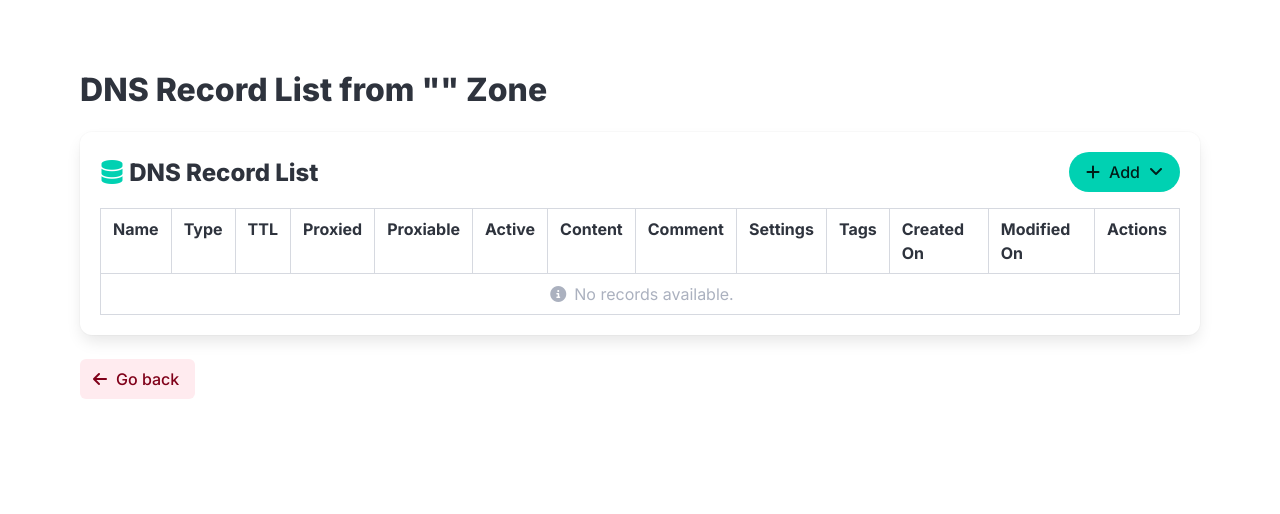
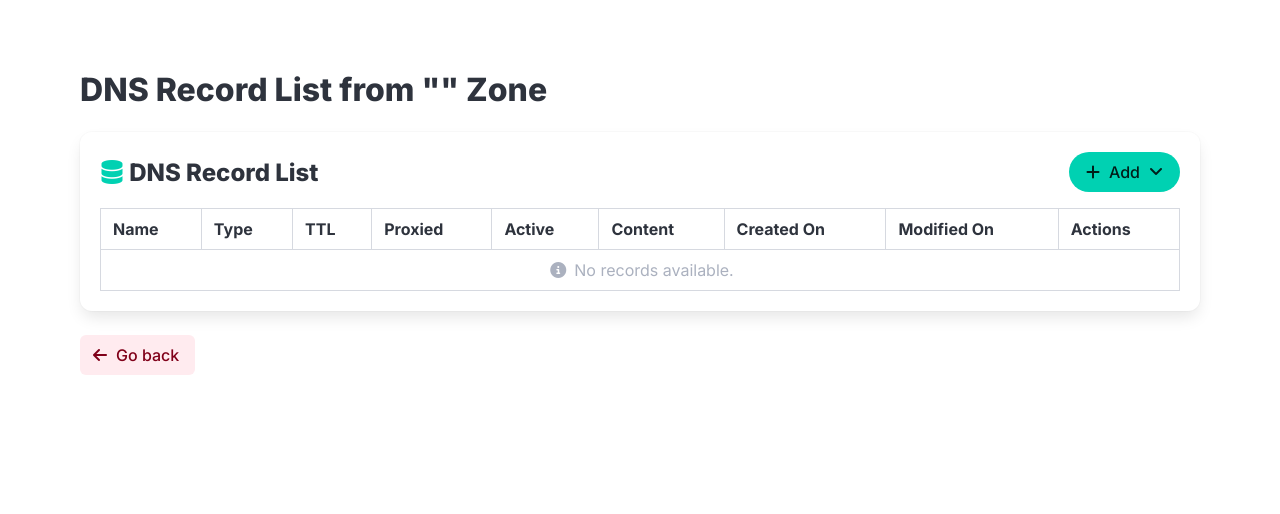
Before and after one commit to AstronautMarkus/DNSentinel, a Flask app: template dnsentinel/app/templates/records/list.html in a window 1280 px wide. Shown: the part 68-582 px from the top of the page. Run offline with Flask 3, Linux system fonts and the light colour scheme; the template is opened without the code that fills it, so the values that code supplies are empty; some libraries are stand-ins or nearby versions.

Commit message:
refactor: simplify DNS record list by removing unused columns

```diff
--- a/dnsentinel/app/templates/records/list.html
+++ b/dnsentinel/app/templates/records/list.html
@@ -43,12 +43,8 @@
               <th>Type</th>
               <th>TTL</th>
               <th>Proxied</th>
-              <th>Proxiable</th>
               <th>Active</th>
               <th>Content</th>
-              <th>Comment</th>
-              <th>Settings</th>
-              <th>Tags</th>
               <th>Created On</th>
               <th>Modified On</th>
               <th>Actions</th>
@@ -77,13 +73,6 @@
                 {% endif %}
               </td>
               <td>
-                {% if record.proxiable %}
-                  <span class="tag is-success is-light"><i class="fas fa-check"></i> Yes</span>
-                {% else %}
-                  <span class="tag is-light"><i class="fas fa-times"></i> No</span>
-                {% endif %}
-              </td>
-              <td>
                 {% if record.active %}
                   <span class="tag is-success"><i class="fas fa-check-circle"></i> Active</span>
                 {% else %}
@@ -92,25 +81,6 @@
               </td>
               <td>
                 <span class="has-text-dark">{{ record.content or '-' }}</span>
-              </td>
-              <td>
-                <span class="has-text-grey-dark">{{ record.comment or '-' }}</span>
-              </td>
-              <td>
-                {% if record.settings %}
-                  <span class="icon has-text-grey-light" title="Settings"><i class="fas fa-cog"></i></span>
-                  <pre class="is-size-7" style="white-space: pre-wrap; word-break: break-all; background: #f8f9fa; border-radius: 4px;">{{ record.settings | tojson }}</pre>
-                {% else %}
-                  <span class="has-text-grey-light">-</span>
-                {% endif %}
-              </td>
-              <td>
-                {% if record.tags %}
-                  <span class="icon has-text-grey-light" title="Tags"><i class="fas fa-tags"></i></span>
-                  <pre class="is-size-7" style="white-space: pre-wrap; word-break: break-all; background: #f8f9fa; border-radius: 4px;">{{ record.tags | tojson }}</pre>
-                {% else %}
-                  <span class="has-text-grey-light">-</span>
-                {% endif %}
               </td>
               <td>
                 {% if record.created_on %}
@@ -145,7 +115,7 @@
             </tr>
             {% else %}
             <tr>
-              <td colspan="13" class="has-text-centered">
+              <td colspan="9" class="has-text-centered">
                 <span class="icon-text has-text-grey-light">
                   <span class="icon"><i class="fas fa-info-circle"></i></span>
                   <span>No records available.</span>
```
